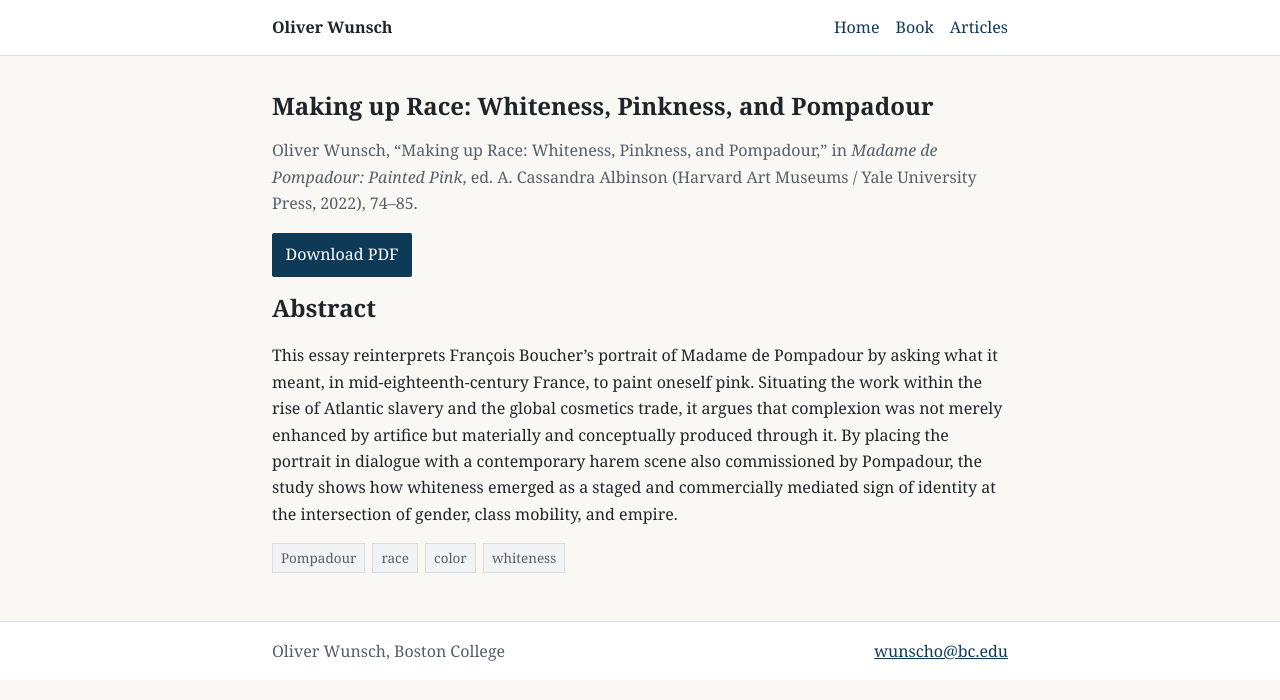
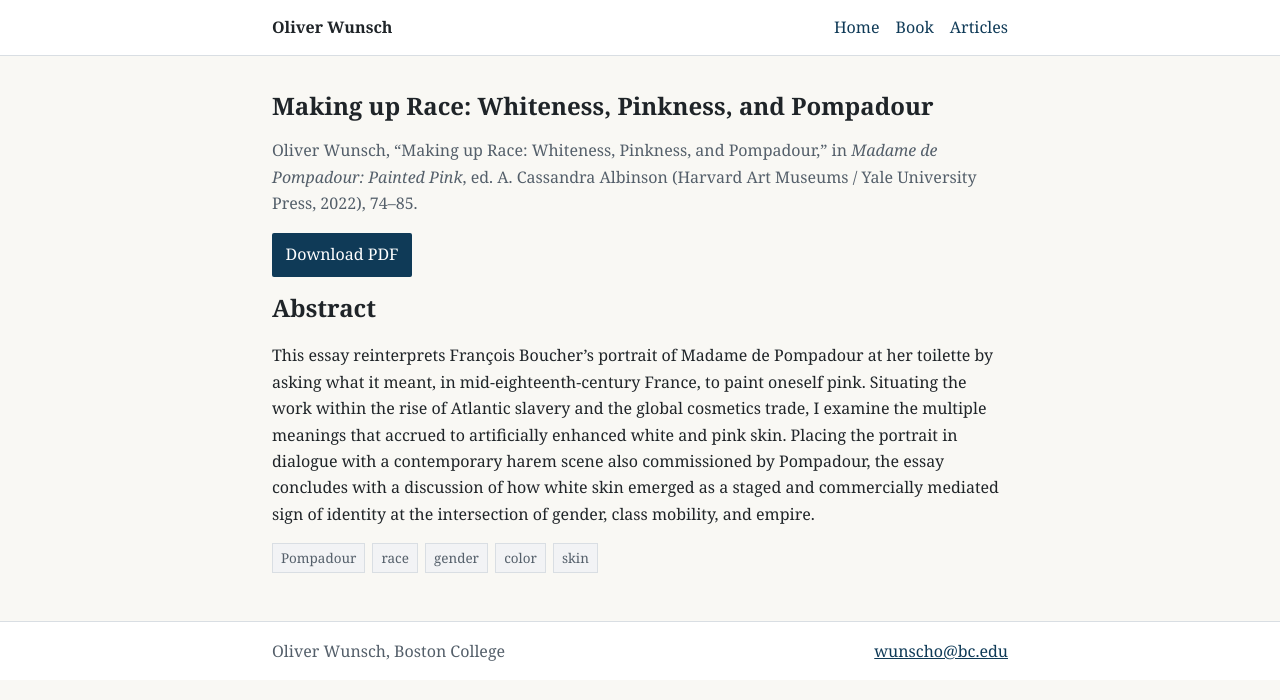
Before and after one commit to owunsch/owunsch.github.io, a Jekyll site: the page built from _articles/making-up-race-whiteness-pinkness-pompadour-2022.md, in a window 1280 px wide. Shown: the top 700 px of the page. Built offline with Jekyll 4.4.1, drawn with Linux system fonts in a browser that asks for light colours.

Commit message:
Update making-up-race-whiteness-pinkness-pompadour-2022.md

```diff
--- a/_articles/making-up-race-whiteness-pinkness-pompadour-2022.md
+++ b/_articles/making-up-race-whiteness-pinkness-pompadour-2022.md
@@ -12,11 +12,12 @@ pages: "74–85"
 doi: ""
 external_url: ""
 pdf: "/assets/pdfs/wunsch-making-up-race-2022.pdf"
-abstract: "This essay reinterprets François Boucher’s portrait of Madame de Pompadour by asking what it meant, in mid-eighteenth-century France, to paint oneself pink. Situating the work within the rise of Atlantic slavery and the global cosmetics trade, it argues that complexion was not merely enhanced by artifice but materially and conceptually produced through it. By placing the portrait in dialogue with a contemporary harem scene also commissioned by Pompadour, the study shows how whiteness emerged as a staged and commercially mediated sign of identity at the intersection of gender, class mobility, and empire."
+abstract: "This essay reinterprets François Boucher’s portrait of Madame de Pompadour at her toilette by asking what it meant, in mid-eighteenth-century France, to paint oneself pink. Situating the work within the rise of Atlantic slavery and the global cosmetics trade, I examine the multiple meanings that accrued to artificially enhanced white and pink skin. Placing the portrait in dialogue with a contemporary harem scene also commissioned by Pompadour, the essay concludes with a discussion of how white skin emerged as a staged and commercially mediated sign of identity at the intersection of gender, class mobility, and empire."
 tags:
   - "Pompadour"
   - "race"
+  - "gender"
   - "color"
-  - "whiteness"
+  - "skin"
 citation_display: "Oliver Wunsch, “Making up Race: Whiteness, Pinkness, and Pompadour,” in *Madame de Pompadour: Painted Pink*, ed. A. Cassandra Albinson (Harvard Art Museums / Yale University Press, 2022), 74–85."
 ---
```
